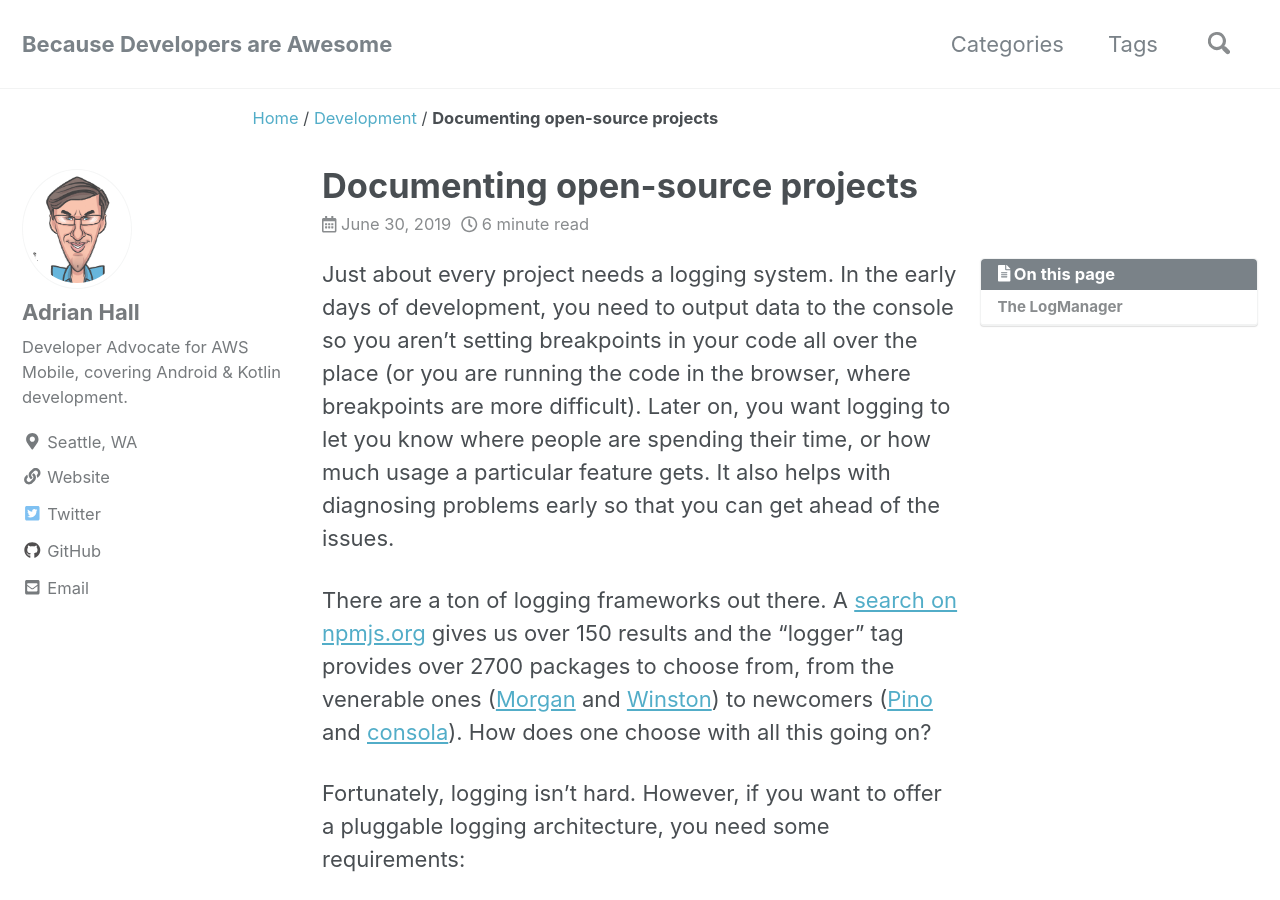
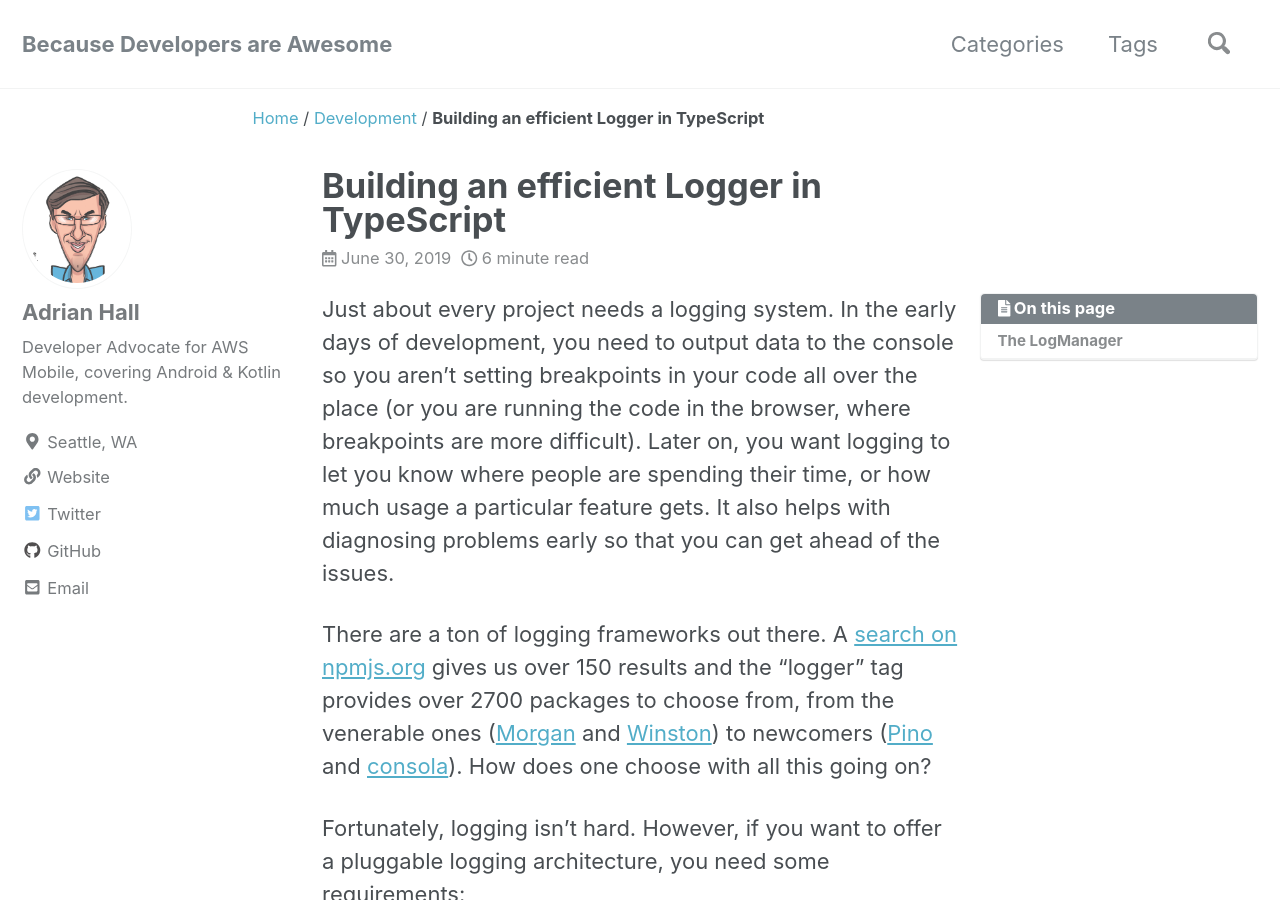
Before and after one commit to adrianhall/adrianhall.github.io, a Jekyll site: the page built from _posts/2019-06-30-building-an-efficient-logger-in-typescript.md, in a window 1280 px wide and 900 px high. Built offline with Jekyll 4.4.1, drawn with Linux system fonts in a browser that asks for light colours; nearby versions of some CDN libraries; comment, search, counter and statistics services are not loaded.

Commit message:
Fixed title

```diff
--- a/_posts/2019-06-30-building-an-efficient-logger-in-typescript.md
+++ b/_posts/2019-06-30-building-an-efficient-logger-in-typescript.md
@@ -1,5 +1,5 @@
 ---
-title: "Documenting open-source projects"
+title: "Building an efficient Logger in TypeScript"
 categories:
   - Development
 tags:
```
